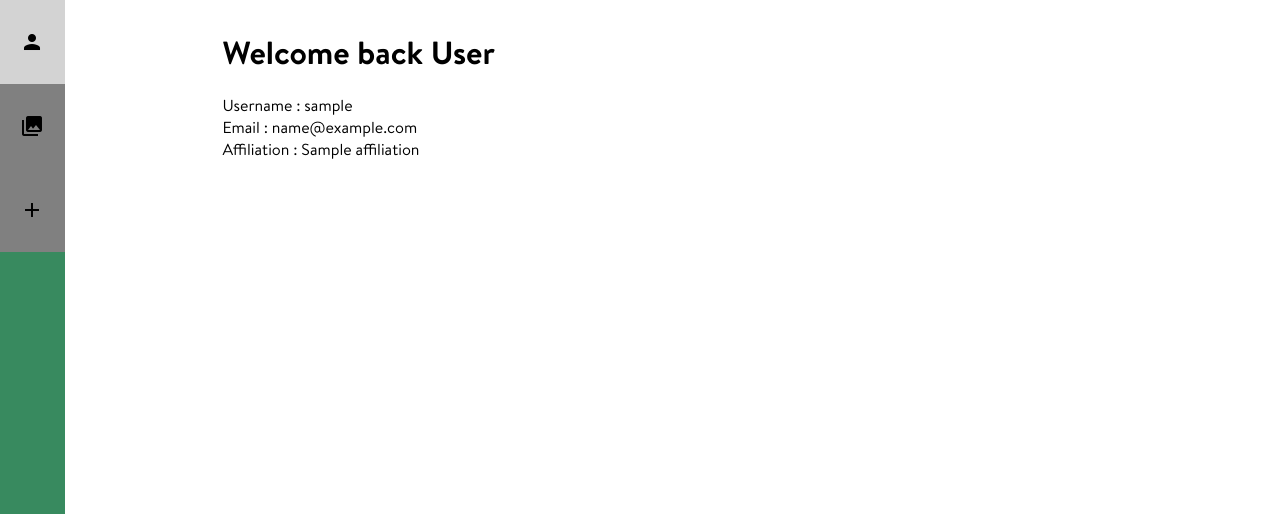
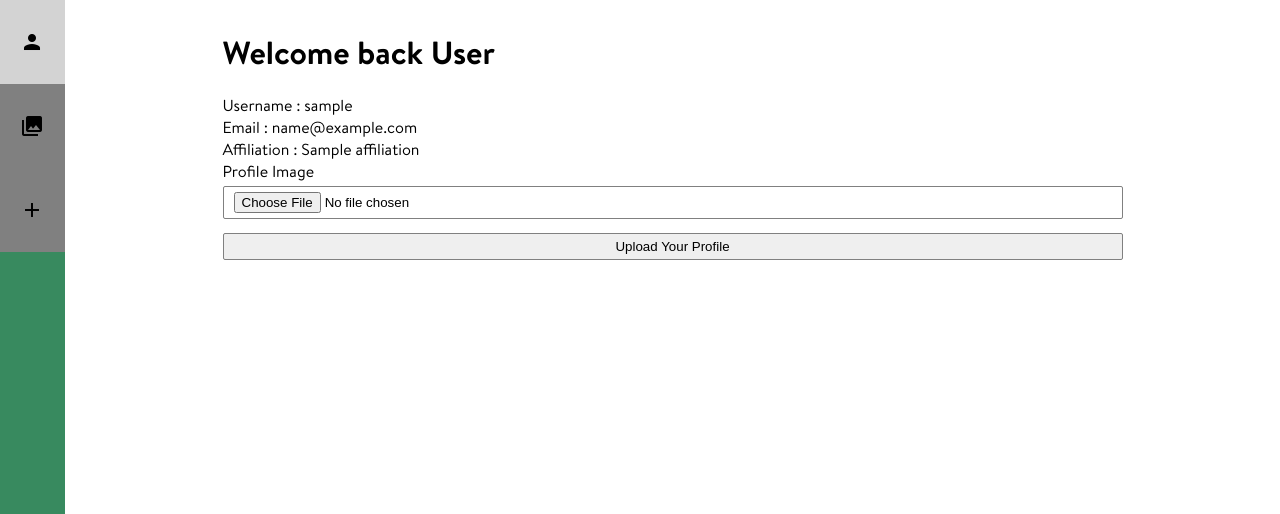
Before and after one commit to zakybilfagih/inpel, a Flask app: template templates/panel.html in a window 1280 px wide. Shown: the part 65-579 px from the top of the page. Run offline with Flask 2, Linux system fonts and the light colour scheme; the template is opened without the code that fills it: values that come from a table or form of the project are taken from there, most other values are stand-ins (such as "Sample title", 1, 10 or a date in 2020).

Commit message:
Add Styling to Add User
Add icon
stuffs

Signed-off-by: Naradhipa M S Bhary <me@naradhipabhary.com>

```diff
--- a/app.py
+++ b/app.py
@@ -191,7 +191,7 @@ def dash():
                 pas = False
 
         if pas:
-            r  = requests.post('https://server1.inpel.id:888/species', headers=headers, data=param)
+            r = requests.post('https://server1.inpel.id:888/species', headers=headers, data=param)
             d = r.json()
 
             if d['success']:
@@ -199,13 +199,50 @@ def dash():
                 d2 = r2.text
 
                 flash('success')
+                print(d2)
+                return redirect('/dashboard')
         else:
             flash('Fill all of the params!')
             return redirect(url_for('dash'))
     adduserform = forms.addUserForm(request.form)
+    print(params)
+    print(f"Hasimage {params.get('hasImage', False)}")
 
-    return render_template('panel.html', login=login, params=params, hits=hits, location=location, back_url=back_url,
+    if not params.get("hasImage", False):
+        uploadProfileForm = forms.uploadProfile(request.form)
+
+        return render_template('panel.html', login=login, params=params, hits=hits, location=location,
+                               back_url=back_url, add_user_form=adduserform, profile_form=uploadProfileForm)
+    else:
+        return render_template('panel.html', login=login, params=params, hits=hits, location=location,
+                               back_url=back_url,
                            add_user_form=adduserform)
+
+
+@app.route(f'{back_url}/uploadProfile', methods=['POST'])
+def addProfilePic():
+    if 'login' not in session:
+        login = False
+    else:
+        login = session['login']
+
+    if not login:
+        return redirect(url_for('index'))
+
+    # GET USER DATA
+    headers = {
+        "Authorization": session['token']
+    }
+
+    try:
+        r = requests.get("https://server1.inpel.id:888/users/verify", headers=headers)
+        d = r.json()
+    except:
+        print('Max retry!')
+        redirect(url_for('landing'))
+
+    user = d
+
 
 
 @app.route(f'{back_url}/addUser', methods=['POST'])
@@ -251,6 +288,7 @@ def addUser():
                 r = requests.post("https://server1.inpel.id:888/users", headers=headers, data=payload)
                 d = r.json()
                 if d.get("success", False):
+
                     print("Success adding user")
                     flash('Success creating user')
                     return redirect('/dashboard')
--- a/forms.py
+++ b/forms.py
@@ -1,11 +1,15 @@
-from wtforms import Form, StringField, SelectField, validators, PasswordField, BooleanField
+from wtforms import Form, StringField, SelectField, validators, PasswordField, BooleanField, FileField
 
 
 class addUserForm(Form):
     username = StringField('Username', validators=[validators.length(4, 10)])
     password = PasswordField('Password', validators=[validators.length(6, 16)])
-    email = StringField('Email Address', validators=[validators.email()])
+    email = StringField('Email Address', validators=[validators.email(), validators.input_required()])
     admin = BooleanField('Is Admin', validators=[validators.input_required()])
     fullname = StringField('Full Name', validators=[validators.input_required()])
-    profileUrl = StringField('Profile URL', validators=[validators.url()])
+    profileUrl = StringField('Profile URL', validators=[validators.url(), validators.input_required()])
     affiliation = StringField('Affiliation', validators=[validators.input_required()])
+
+
+class uploadProfile(Form):
+    profilePic = FileField("Profile Image", validators=[validators.input_required()])
--- a/static/css/style.css
+++ b/static/css/style.css
@@ -688,6 +688,12 @@ li[data-tab-target="#input"]:before {
     font-size: 24px;
 }
 
+li[data-tab-target="#newuser"]:before {
+    content: 'person_add';
+    font-family: 'material icons';
+    font-size: 24px;
+}
+
 .none {
     display: none;
 }
--- a/templates/panel.html
+++ b/templates/panel.html
@@ -21,7 +21,7 @@
                 </li>
                 {% if params.isAdmin %}
                     <li data-tab-target="#newuser" class="panel__sideitems">
-                        <span>Add User</span>
+                        <span class="hidden">Add User</span>
                     </li>
                 {% endif %}
             </ul>
@@ -68,6 +68,20 @@
                 <p>Username : {{ params.username }}</p>
                 <p>Email : {{ params.email }}</p>
                 <p>Affiliation : {{ params.affiliation }}</p>
+                {% if profile_form is defined %}
+                    <form method="post" action="/uploadProfile">
+                        {% for field in profile_form %}
+                            <div class=panel__formcontainer>
+                                <label class="panel__formlabel">{{ field.label }}</label>
+                                {{ field() }}
+                            </div>
+                        {% endfor %}
+                        <div class=panel__formcontainer>
+                            <input type="submit" value="Upload Your Profile"/>
+                        </div>
+                    </form>
+                    </div>
+                {% endif %}
         </div>
 
         <div id="input" class="panel__content" data-tab-content>
@@ -76,7 +90,7 @@
                 <div class=panel__formcontainer>
                     <label class="panel__formlabel">Common Name</label>
                     <input type="text" name="commonName" placeholder="Common name..">
-                    </div class=panel__formcontainer>
+                </div>
                 <div class=panel__formcontainer>
                     <label class="panel__formlabel">Scientific Name</label>
                     <input type="text" name="scientificName" placeholder="Scientific name..">
@@ -123,14 +137,12 @@
             <div id="newuser" class="panel__content" data-tab-content>
                 <h1>adduser</h1>
                 <form method="post" action="/addUser">
-                        <table>
                     {% for field in add_user_form %}
-                                <tr>
-                                    <td>{{ field.label }}</td>
-                                    <td>{{ field }}</td>
-                                </tr>
+                        <div class=panel__formcontainer>
+                            <label class="panel__formlabel">{{ field.label }}</label>
+                            {{ field() }}
+                        </div>
                     {% endfor %}
-                        </table>
                     <input type="submit" value="Add User"/>
                 </form>
             </div>
```
Lines whose indentation alone changed are shown as unchanged.
